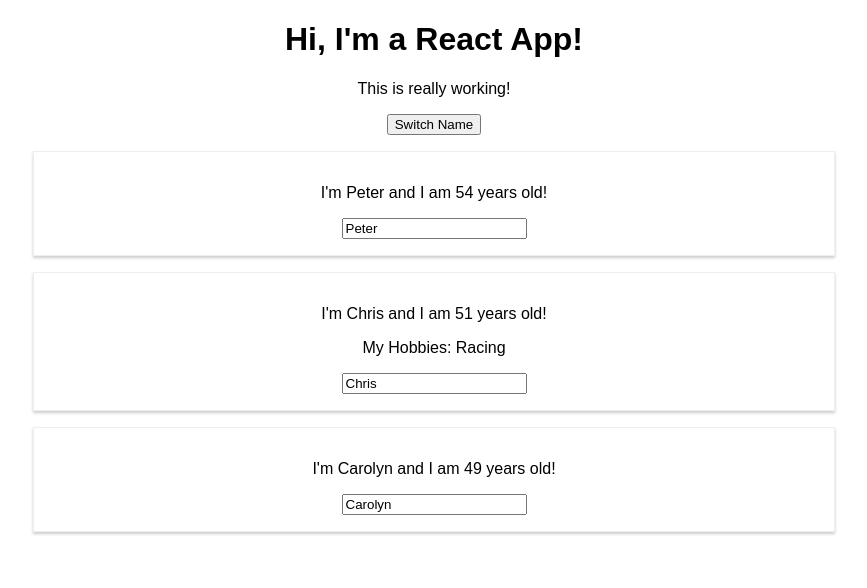
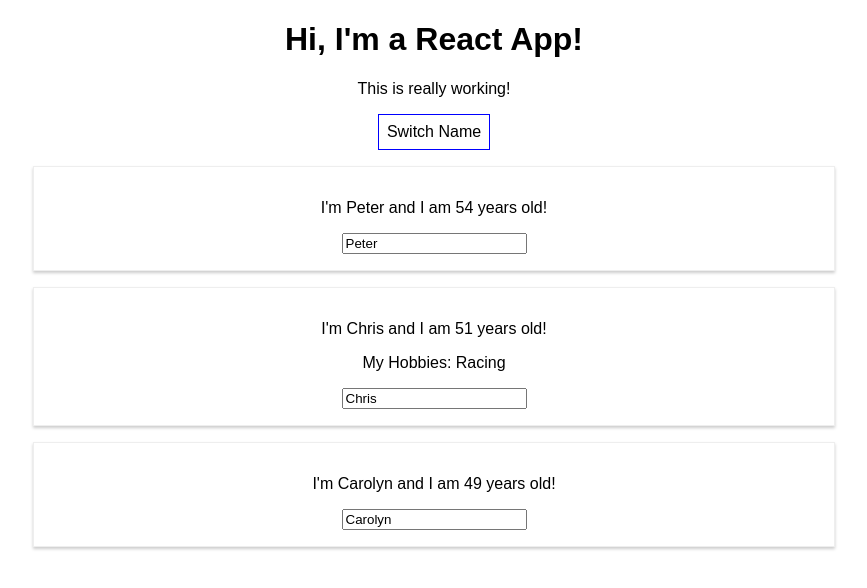
Before and after one commit to petercolella/udemy-react-complete-guide, a React (Create React App) app: page / in a window 1280 px wide. Shown: the top 588 px of the page, without its empty margins (206-1073 px from the left). Built offline with nearby package versions, Linux system fonts and the light colour scheme.

Commit message:
Lecture 47 - Working with Inline Styles

```diff
--- a/src/App.js
+++ b/src/App.js
@@ -35,11 +35,21 @@
   }
 
   render() {
+    const style = {
+      backgroundColor: 'white',
+      font: 'inherit',
+      border: '1px solid blue',
+      padding: '8px',
+      cursor: 'pointer'
+    };
+
     return (
       <div className="App">
         <h1>Hi, I'm a React App!</h1>
         <p>This is really working!</p>
-        <button onClick={() => this.switchNameHandler('Peter!!')}>Switch Name</button>
+        <button
+          style={style}
+          onClick={() => this.switchNameHandler('Peter!!')}>Switch Name</button>
         <Person
           name={this.state.persons[0].name}
           age={this.state.persons[0].age} />
```
